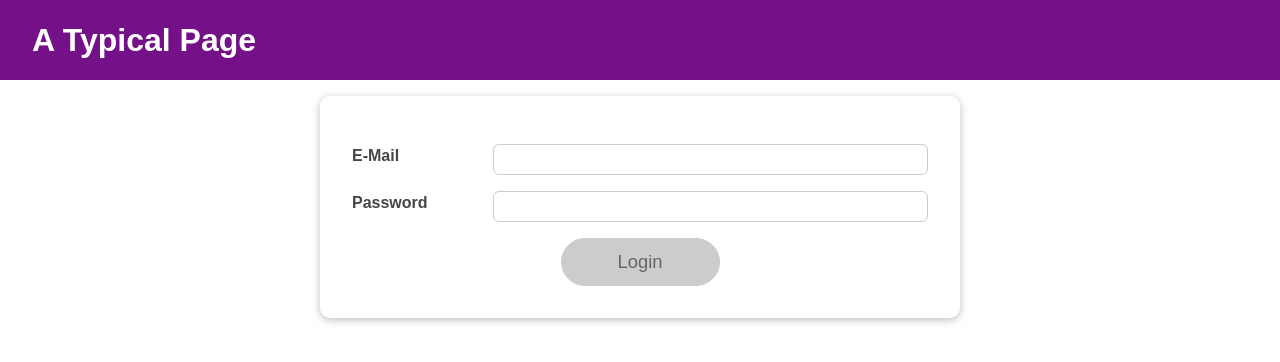
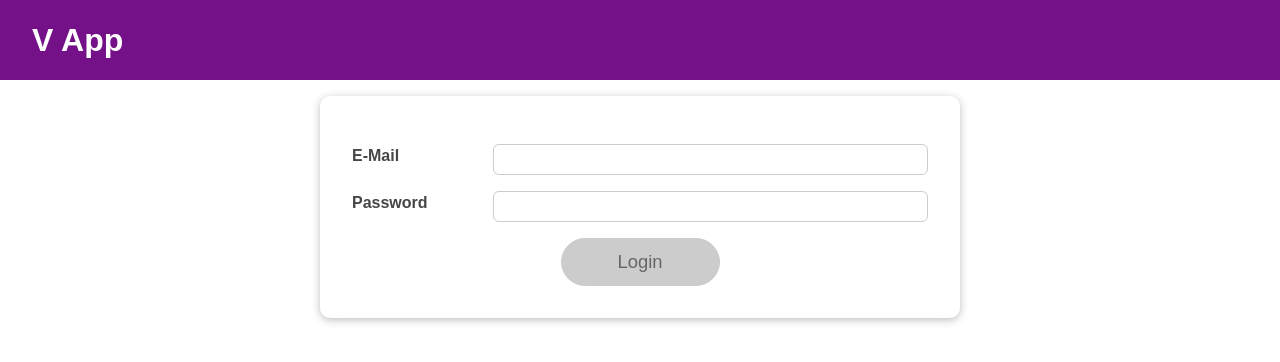
Before and after one commit to AshishRanjan2910/practice-app, a React (Create React App) app: page / in a window 1280 px wide. Shown: the top 362 px of the page. Built offline with nearby package versions, Linux system fonts and the light colour scheme.

Commit message:
login persists logic applied using useEffect

```diff
--- a/src/App.js
+++ b/src/App.js
@@ -1,20 +1,28 @@
-import React, { useState } from 'react';
+import React, { useState, useEffect } from "react";
 
-import Login from './components/Login/Login';
-import Home from './components/Home/Home';
-import MainHeader from './components/MainHeader/MainHeader';
+import Login from "./components/Login/Login";
+import Home from "./components/Home/Home";
+import MainHeader from "./components/MainHeader/MainHeader";
 
 function App() {
   const [isLoggedIn, setIsLoggedIn] = useState(false);
+
+  useEffect(() => {
+    const storedUserLoggedInformation = localStorage.getItem("isLoggedIn");
+
+    if (storedUserLoggedInformation === "1") setIsLoggedIn(true);
+  }, []);
 
   const loginHandler = (email, password) => {
     // We should of course check email and password
     // But it's just a dummy/ demo anyways
     setIsLoggedIn(true);
+    localStorage.setItem("isLoggedIn", "1")
   };
 
   const logoutHandler = () => {
     setIsLoggedIn(false);
+    localStorage.removeItem("isLoggedIn")
   };
 
   return (
--- a/src/components/MainHeader/MainHeader.js
+++ b/src/components/MainHeader/MainHeader.js
@@ -6,7 +6,7 @@ import classes from './MainHeader.module.css';
 const MainHeader = (props) => {
   return (
     <header className={classes['main-header']}>
-      <h1>A Typical Page</h1>
+      <h1>V App</h1>
       <Navigation isLoggedIn={props.isAuthenticated} onLogout={props.onLogout} />
     </header>
   );
```
